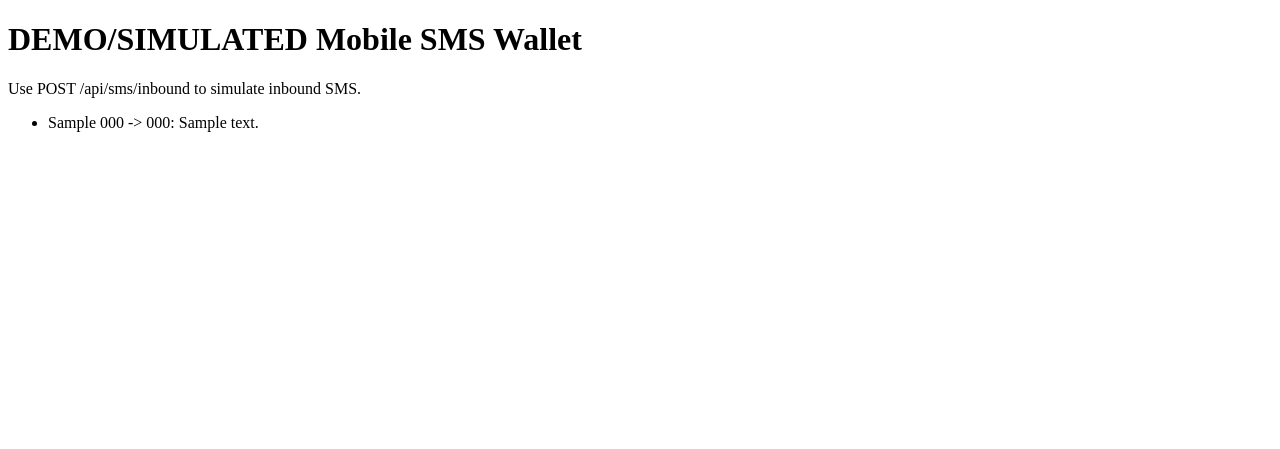
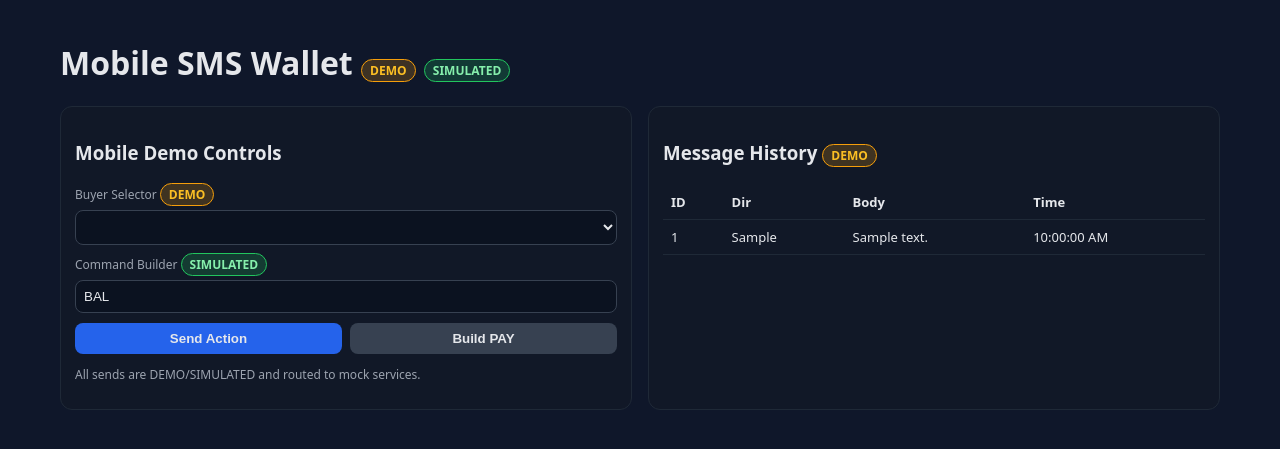
Before and after one commit to xcoder-nz/sms-gateway, a FastAPI app: page / in a window 1280 px wide. Shown: the top 449 px of the page. Run offline with FastAPI, Linux system fonts and the light colour scheme; tables that the repository leaves empty hold one stand-in row (values such as "Sample post"); lists and menus that the app fills with data are empty.

Commit message:
Enhance demo UI with interactive templates and live feed polling

```diff
--- a/app/main.py
+++ b/app/main.py
@@ -3,6 +3,7 @@ from uuid import uuid4
 
 from fastapi import Depends, FastAPI, HTTPException, Request
 from fastapi.responses import HTMLResponse
+from fastapi.staticfiles import StaticFiles
 from fastapi.templating import Jinja2Templates
 from passlib.context import CryptContext
 from sqlalchemy import func
@@ -16,6 +17,7 @@ from app.services.command_parser import parse_command
 
 pwd = CryptContext(schemes=["bcrypt"], deprecated="auto")
 app = FastAPI(title="SMS Wallet Demo")
+app.mount("/static", StaticFiles(directory="app/ui/static"), name="static")
 templates = Jinja2Templates(directory="app/ui/templates")
 adapter = MockSMSAdapter()
 Base.metadata.create_all(bind=engine)
@@ -38,6 +40,19 @@ def admin(request: Request, db: Session = Depends(get_db)):
     wallets = db.query(Wallet).all()
     sms = db.query(SMSMessage).order_by(SMSMessage.id.desc()).limit(20).all()
     return templates.TemplateResponse("admin.html", {"request": request, "total_float": total_float, "txns": txns, "wallets": wallets, "sms": sms})
+
+
+
+@app.get("/api/feed/sms")
+def feed_sms(db: Session = Depends(get_db)):
+    rows = db.query(SMSMessage).order_by(SMSMessage.id.desc()).limit(40).all()
+    return [{"id": s.id, "direction": s.direction, "body": s.body, "created_at": s.created_at.isoformat() if s.created_at else None} for s in rows]
+
+
+@app.get("/api/feed/transactions")
+def feed_transactions(db: Session = Depends(get_db)):
+    rows = db.query(Transaction).order_by(Transaction.id.desc()).limit(40).all()
+    return [{"id": t.id, "reference": t.reference, "type": t.type, "amount": str(t.amount), "currency": t.currency, "status": t.status, "created_at": t.created_at.isoformat() if t.created_at else None} for t in rows]
 
 @app.post("/api/sms/inbound")
 def inbound(payload: dict, db: Session = Depends(get_db)):
--- /dev/null
+++ b/app/ui/static/demo.css
@@ -0,0 +1,17 @@
+:root { --bg:#0f172a; --panel:#111827; --ink:#e5e7eb; --muted:#9ca3af; --accent:#22c55e; --warn:#f59e0b; }
+*{box-sizing:border-box} body{font-family:system-ui,sans-serif;background:var(--bg);color:var(--ink);margin:0}
+.container{max-width:1200px;margin:0 auto;padding:20px}
+.grid{display:grid;grid-template-columns:repeat(auto-fit,minmax(280px,1fr));gap:16px}
+.card{background:var(--panel);border:1px solid #1f2937;border-radius:12px;padding:14px}
+.badge{display:inline-block;padding:2px 8px;border-radius:999px;font-size:12px;font-weight:700}
+.badge.demo{background:rgba(245,158,11,.2);color:#fbbf24;border:1px solid #f59e0b}
+.badge.sim{background:rgba(34,197,94,.2);color:#86efac;border:1px solid #22c55e}
+label{display:block;font-size:12px;color:var(--muted);margin-bottom:4px}
+input,select,button{width:100%;padding:8px;border-radius:8px;border:1px solid #374151;background:#0b1220;color:var(--ink)}
+button{background:#2563eb;border:none;font-weight:600;cursor:pointer}
+button.secondary{background:#374151}
+table{width:100%;border-collapse:collapse} th,td{padding:8px;border-bottom:1px solid #1f2937;font-size:13px;text-align:left}
+.history{max-height:260px;overflow:auto}
+.route{display:flex;gap:8px;align-items:center;flex-wrap:wrap}.node{padding:6px 10px;border-radius:999px;background:#1f2937}.edge{color:var(--muted)}
+.highlight{outline:2px solid var(--accent);box-shadow:0 0 0 3px rgba(34,197,94,.2)}
+.small{font-size:12px;color:var(--muted)}
--- /dev/null
+++ b/app/ui/static/demo.js
@@ -0,0 +1,36 @@
+async function postJson(url, payload){
+  const r = await fetch(url,{method:'POST',headers:{'Content-Type':'application/json'},body:JSON.stringify(payload)});
+  if(!r.ok){ throw new Error(await r.text()); }
+  return r.json();
+}
+
+function fmtTime(s){ return s ? new Date(s).toLocaleTimeString() : ''; }
+
+async function refreshFeeds(){
+  const [smsR, txR] = await Promise.all([fetch('/api/feed/sms'), fetch('/api/feed/transactions')]);
+  const sms = await smsR.json(); const txs = await txR.json();
+  const smsEl = document.getElementById('sms-history');
+  if(smsEl){ smsEl.innerHTML = sms.map(s=>`<tr><td>${s.id}</td><td>${s.direction}</td><td>${s.body}</td><td>${fmtTime(s.created_at)}</td></tr>`).join(''); }
+  const txEl = document.getElementById('txn-rows');
+  if(txEl){ txEl.innerHTML = txs.map(t=>`<tr><td>${t.reference}</td><td>${t.type}</td><td>${t.amount} ${t.currency}</td><td><span class="badge sim">${t.status}</span></td><td>${fmtTime(t.created_at)}</td></tr>`).join(''); }
+  const latest = txs[0];
+  const detail = document.getElementById('txn-detail');
+  if(detail && latest){ detail.innerHTML = `<b>DEMO/SIMULATED</b> latest ref ${latest.reference}<br/>Route: Buyer → DemoSwitch → Merchant (${latest.type})`; }
+  document.querySelectorAll('.node').forEach(n=>n.classList.remove('highlight'));
+  const marker = document.getElementById('route-demo-switch'); if(marker) marker.classList.add('highlight');
+}
+
+function initMobile(){
+  const sendBtn = document.getElementById('send-command');
+  if(!sendBtn) return;
+  sendBtn.onclick = async ()=>{
+    const buyer = document.getElementById('buyer').value;
+    const command = document.getElementById('command').value;
+    const payload = {from_number: buyer, to_number:'DEMO-SWITCH', body: command};
+    try { await postJson('/api/sms/inbound', payload); await refreshFeeds(); }
+    catch(e){ alert('DEMO/SIMULATED error: '+e.message); }
+  };
+}
+
+setInterval(()=>refreshFeeds().catch(()=>{}), 3000);
+window.addEventListener('DOMContentLoaded', ()=>{ initMobile(); refreshFeeds().catch(()=>{}); });
--- a/app/ui/templates/mobile_demo.html
+++ b/app/ui/templates/mobile_demo.html
@@ -1 +1,38 @@
-<!doctype html><html><body><h1>DEMO/SIMULATED Mobile SMS Wallet</h1><p>Use POST /api/sms/inbound to simulate inbound SMS.</p><ul>{% for s in sms %}<li>{{s.direction}} {{s.from_number}} -> {{s.to_number}}: {{s.body}}</li>{% endfor %}</ul></body></html>
+<!doctype html>
+<html>
+<head>
+  <title>Mobile Demo</title>
+  <link rel="stylesheet" href="/static/demo.css" />
+</head>
+<body>
+<div class="container">
+  <h1>Mobile SMS Wallet <span class="badge demo">DEMO</span> <span class="badge sim">SIMULATED</span></h1>
+  <div class="grid">
+    <section class="card">
+      <h3>Mobile Demo Controls</h3>
+      <label>Buyer Selector <span class="badge demo">DEMO</span></label>
+      <select id="buyer">
+        {% for u in users %}<option value="{{u.phone_number}}">{{u.full_name}} ({{u.phone_number}})</option>{% endfor %}
+      </select>
+      <label style="margin-top:8px">Command Builder <span class="badge sim">SIMULATED</span></label>
+      <input id="command" value="BAL" />
+      <div style="display:flex; gap:8px; margin-top:10px;">
+        <button id="send-command">Send Action</button>
+        <button class="secondary" onclick="document.getElementById('command').value='PAY +93700000002 25 PIN 1234'">Build PAY</button>
+      </div>
+      <p class="small">All sends are DEMO/SIMULATED and routed to mock services.</p>
+    </section>
+
+    <section class="card">
+      <h3>Message History <span class="badge demo">DEMO</span></h3>
+      <div class="history">
+        <table><thead><tr><th>ID</th><th>Dir</th><th>Body</th><th>Time</th></tr></thead>
+          <tbody id="sms-history"></tbody>
+        </table>
+      </div>
+    </section>
+  </div>
+</div>
+<script src="/static/demo.js"></script>
+</body>
+</html>
```
Also changed, not shown: app/ui/templates/admin.html (+46 -1 lines).
